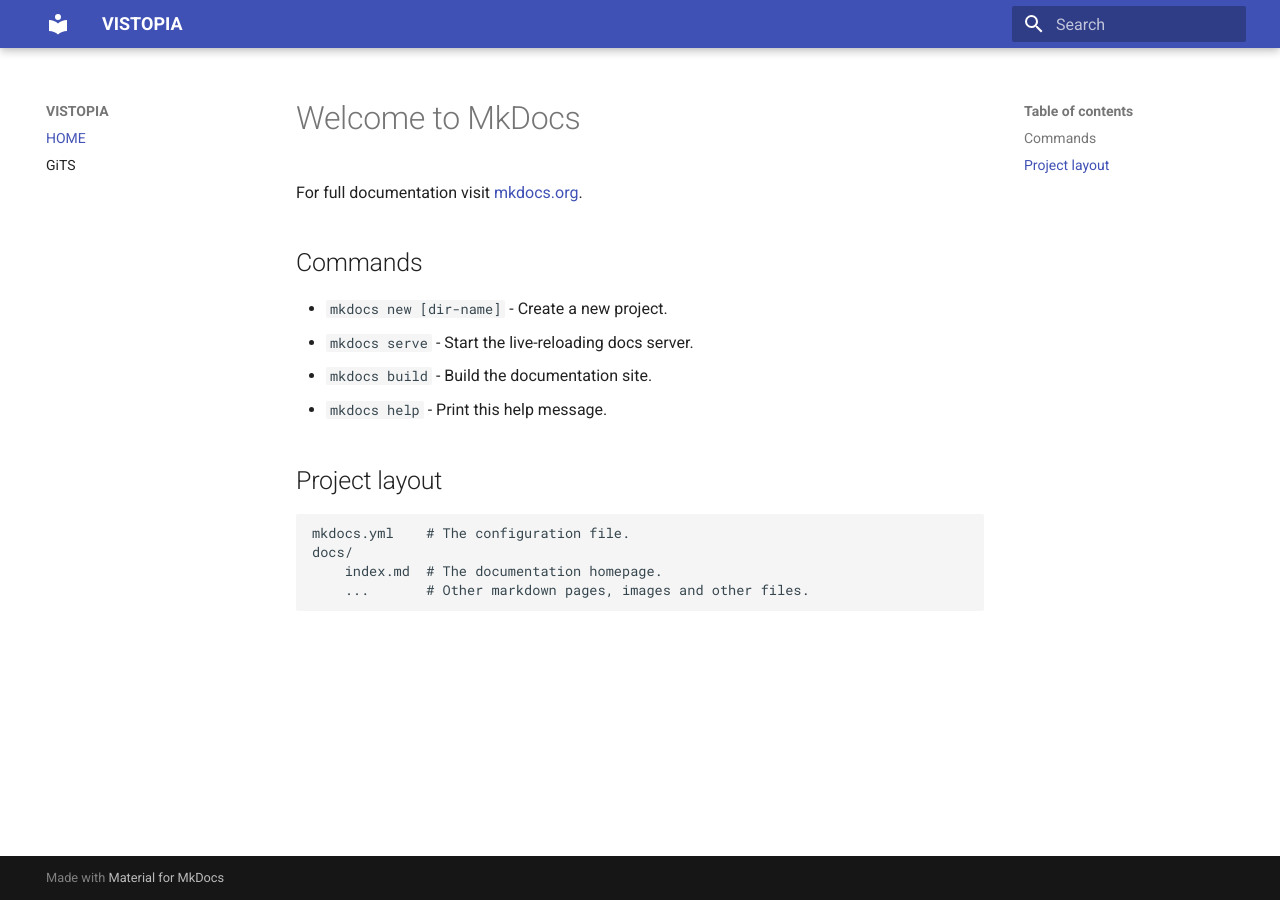
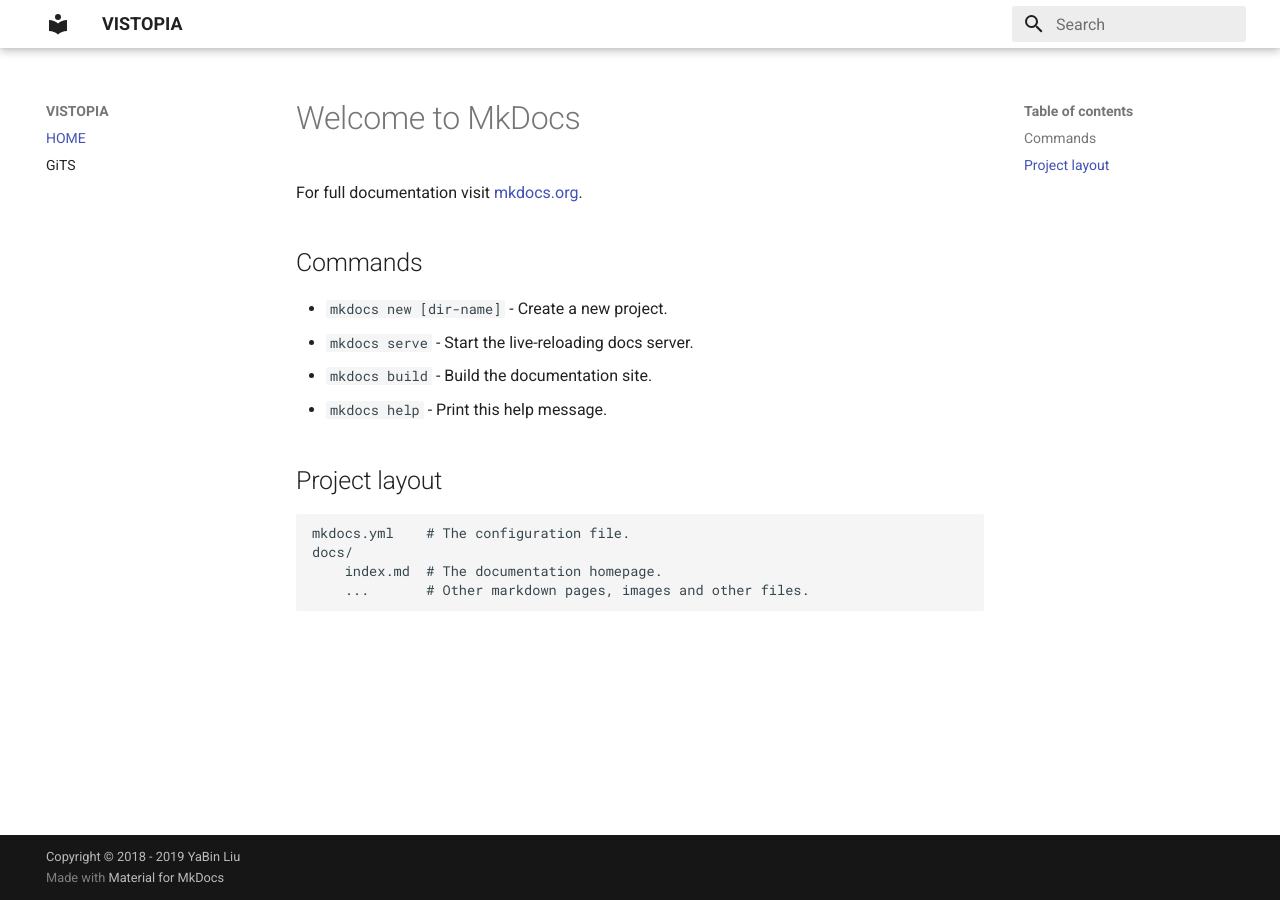
Before and after one commit to vistopia/utopia, an MkDocs documentation site: the page built from docs/index.md, in a window 1280 px wide. Built offline with MkDocs 1.6.1 and Material for MkDocs 9.7.7, drawn with Linux system fonts in a browser that asks for light colours.

Commit message:
renew theme

```diff
--- a/mkdocs.yml
+++ b/mkdocs.yml
@@ -2,5 +2,37 @@ site_name: VISTOPIA
 nav:
    - HOME: index.md
    - GiTS: github.md
+# Project information
+site_description: 'A Material Design theme for MkDocs'
+site_author: 'YaBin'
+#site_url: 'https://squidfunk.github.io/mkdocs-material/'
+
+# Repository
+#repo_name: 'squidfunk/mkdocs-material'
+#repo_url: 'https://github.com/squidfunk/mkdocs-material'
+
+# Copyright
+copyright: 'Copyright &copy; 2018 - 2019 YaBin Liu'
+
+# Configuration
 theme:
-   name: 'material'
+  name: 'material'
+  language: 'en'
+  palette:
+    primary: 'white'
+    accent: 'white'
+  font:
+    text: 'Roboto'
+    code: 'Roboto Mono'
+# Google Analytics
+google_analytics:
+  - 'UA-XXXXXXXX-X'
+  - 'auto'
+
+# Extensions
+markdown_extensions:
+  - admonition
+  - codehilite:
+      guess_lang: false
+  - toc:
+      permalink: true
```
Also changed, not shown: site/404.html, site/github/index.html, site/index.html, site/search/search_index.json, site/sitemap.xml, 1 other file.
